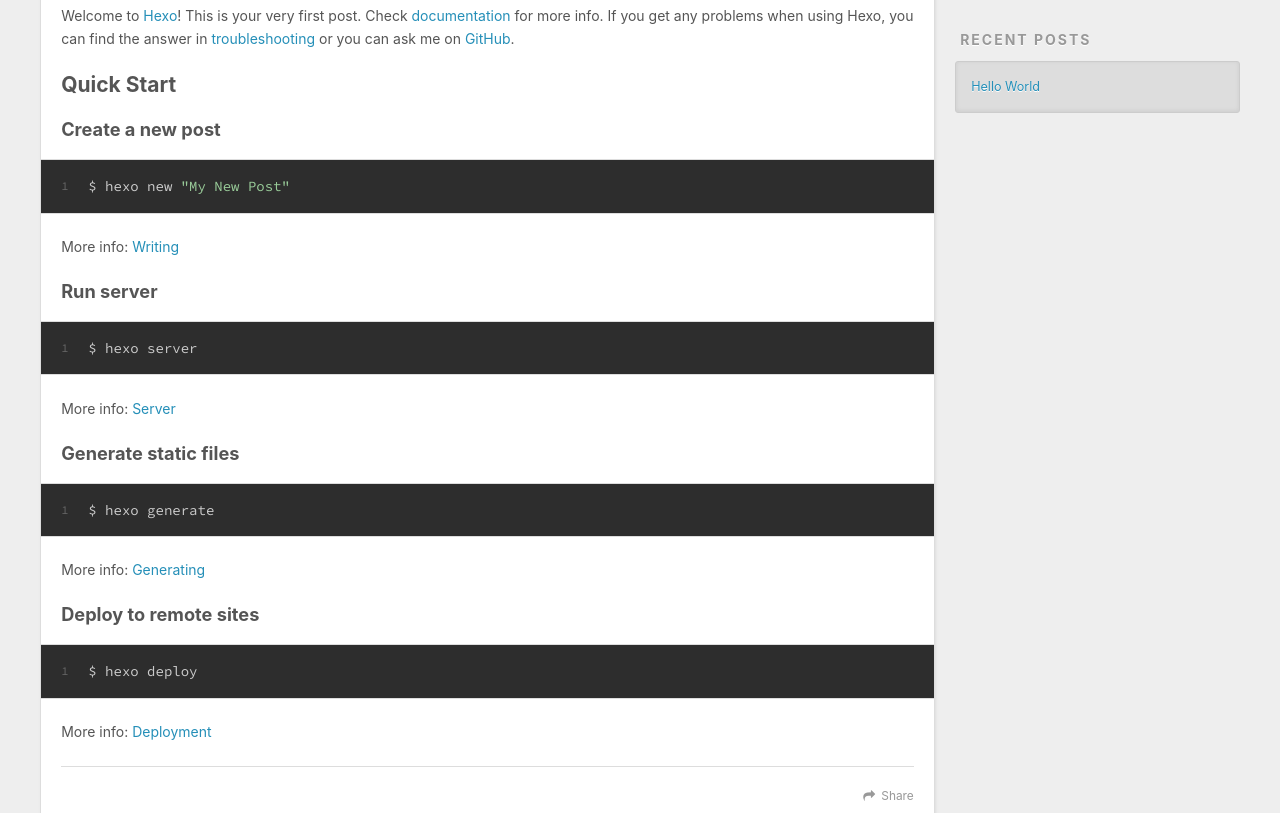
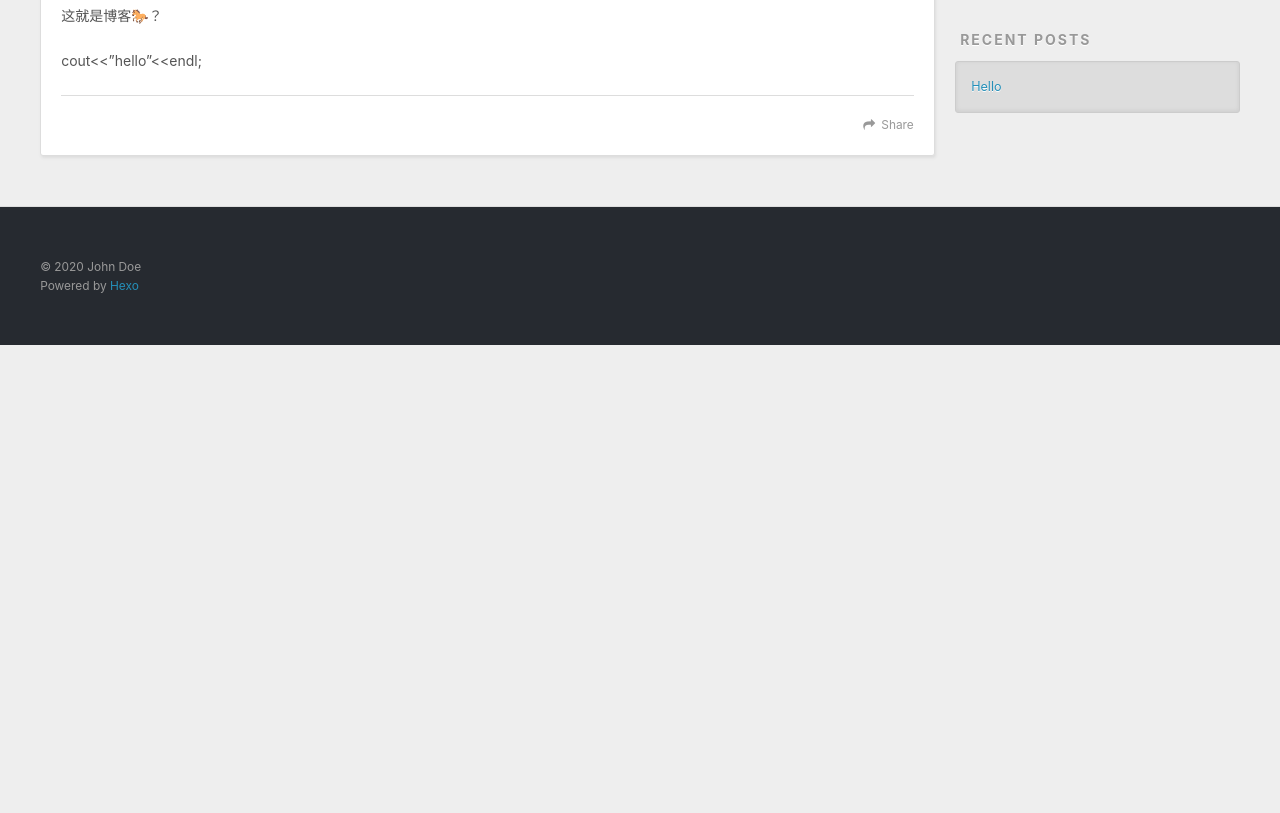
Before and after one commit to JunjieLl/JunJieLl.github.io, a plain HTML site: page 2020/11/21/hello-world/index.html in a window 1280 px wide. Shown: the part 448-1261 px from the top of the page. After the commit the page ends 800 px from the top, so only its background shows below. Drawn offline with nearby package versions, Linux system fonts and the light colour scheme.

Commit message:
Site updated: 2020-11-21 18:15:42

```diff
--- a/2020/11/21/hello-world/index.html
+++ b/2020/11/21/hello-world/index.html
@@ -5,17 +5,17 @@
 
 
 
-  <title>Hello World | Hexo</title>
+  <title>Hello | Hexo</title>
   <meta name="viewport" content="width=device-width, initial-scale=1, maximum-scale=1">
-  <meta name="description" content="Welcome to Hexo! This is your very first post. Check documentation for more info. If you get any problems when using Hexo, you can find the answer in troubleshooting or you can ask me on GitHub. Quick">
+  <meta name="description" content="这就是博客🐎？ cout&lt;&lt;”hello”&lt;&lt;endl;">
 <meta property="og:type" content="article">
-<meta property="og:title" content="Hello World">
+<meta property="og:title" content="Hello">
 <meta property="og:url" content="http://example.com/2020/11/21/hello-world/index.html">
 <meta property="og:site_name" content="Hexo">
-<meta property="og:description" content="Welcome to Hexo! This is your very first post. Check documentation for more info. If you get any problems when using Hexo, you can find the answer in troubleshooting or you can ask me on GitHub. Quick">
+<meta property="og:description" content="这就是博客🐎？ cout&lt;&lt;”hello”&lt;&lt;endl;">
 <meta property="og:locale" content="en_US">
 <meta property="article:published_time" content="2020-11-20T17:39:36.041Z">
-<meta property="article:modified_time" content="2020-11-20T17:39:36.041Z">
+<meta property="article:modified_time" content="2020-11-21T10:12:56.352Z">
 <meta property="article:author" content="John Doe">
 <meta name="twitter:card" content="summary">
 
@@ -80,7 +80,7 @@
 
 
     <h1 class="article-title" itemprop="name">
-      Hello World
+      Hello
     </h1>
 
 
@@ -88,19 +88,8 @@
 
     <div class="article-entry" itemprop="articleBody">
 
-        <p>Welcome to <a target="_blank" rel="noopener" href="https://hexo.io/">Hexo</a>! This is your very first post. Check <a target="_blank" rel="noopener" href="https://hexo.io/docs/">documentation</a> for more info. If you get any problems when using Hexo, you can find the answer in <a target="_blank" rel="noopener" href="https://hexo.io/docs/troubleshooting.html">troubleshooting</a> or you can ask me on <a target="_blank" rel="noopener" href="https://github.com/hexojs/hexo/issues">GitHub</a>.</p>
-<h2 id="Quick-Start"><a href="#Quick-Start" class="headerlink" title="Quick Start"></a>Quick Start</h2><h3 id="Create-a-new-post"><a href="#Create-a-new-post" class="headerlink" title="Create a new post"></a>Create a new post</h3><figure class="highlight bash"><table><tr><td class="gutter"><pre><span class="line">1</span><br></pre></td><td class="code"><pre><span class="line">$ hexo new <span class="string">&quot;My New Post&quot;</span></span><br></pre></td></tr></table></figure>
-
-<p>More info: <a target="_blank" rel="noopener" href="https://hexo.io/docs/writing.html">Writing</a></p>
-<h3 id="Run-server"><a href="#Run-server" class="headerlink" title="Run server"></a>Run server</h3><figure class="highlight bash"><table><tr><td class="gutter"><pre><span class="line">1</span><br></pre></td><td class="code"><pre><span class="line">$ hexo server</span><br></pre></td></tr></table></figure>
-
-<p>More info: <a target="_blank" rel="noopener" href="https://hexo.io/docs/server.html">Server</a></p>
-<h3 id="Generate-static-files"><a href="#Generate-static-files" class="headerlink" title="Generate static files"></a>Generate static files</h3><figure class="highlight bash"><table><tr><td class="gutter"><pre><span class="line">1</span><br></pre></td><td class="code"><pre><span class="line">$ hexo generate</span><br></pre></td></tr></table></figure>
-
-<p>More info: <a target="_blank" rel="noopener" href="https://hexo.io/docs/generating.html">Generating</a></p>
-<h3 id="Deploy-to-remote-sites"><a href="#Deploy-to-remote-sites" class="headerlink" title="Deploy to remote sites"></a>Deploy to remote sites</h3><figure class="highlight bash"><table><tr><td class="gutter"><pre><span class="line">1</span><br></pre></td><td class="code"><pre><span class="line">$ hexo deploy</span><br></pre></td></tr></table></figure>
-
-<p>More info: <a target="_blank" rel="noopener" href="https://hexo.io/docs/one-command-deployment.html">Deployment</a></p>
+        <p>这就是博客🐎？</p>
+<p>cout&lt;&lt;”hello”&lt;&lt;endl;</p>
 
 
     </div>
@@ -144,7 +133,7 @@
       <ul>
 
           <li>
-            <a href="/2020/11/21/hello-world/">Hello World</a>
+            <a href="/2020/11/21/hello-world/">Hello</a>
           </li>
 
       </ul>
```
Also changed, not shown: archives/2020/11/index.html (+2 -2 lines), archives/2020/index.html (+2 -2 lines), archives/index.html (+2 -2 lines), index.html (+4 -15 lines).
